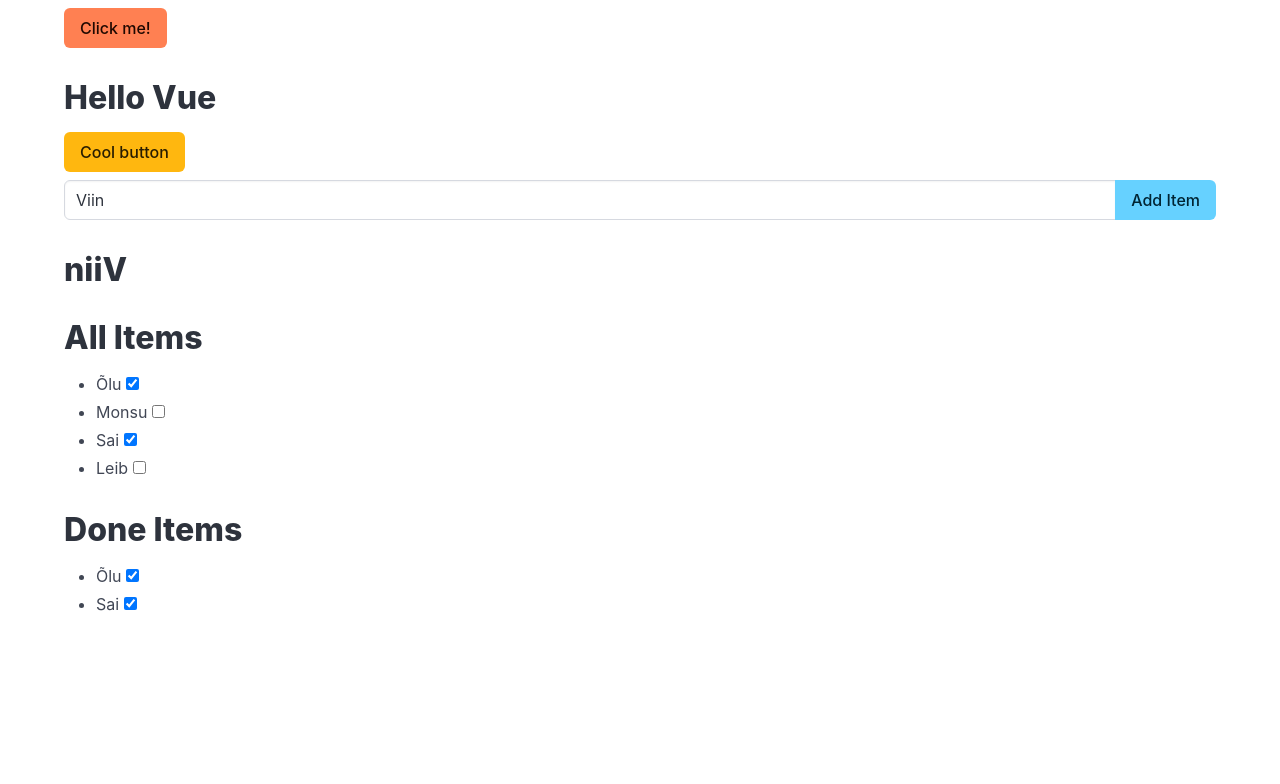
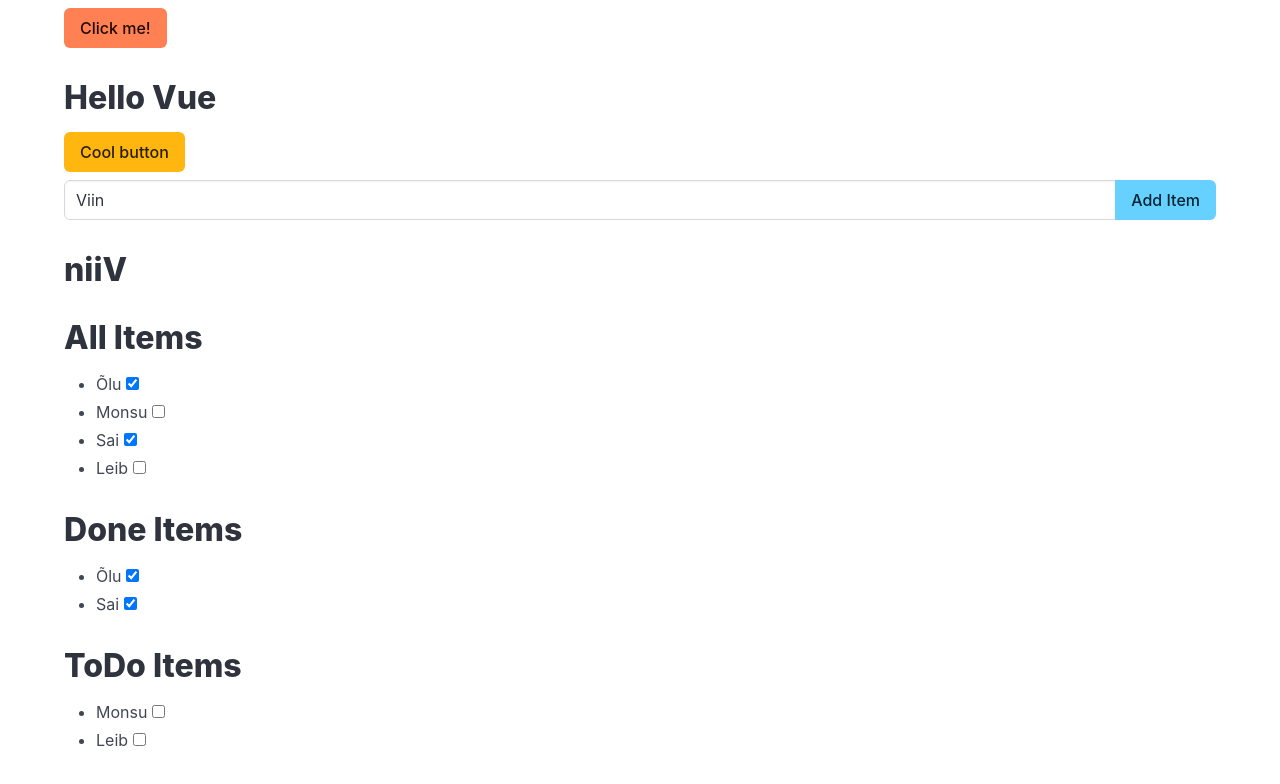
Before and after one commit to Kasparsu/vm24learnjs, a Vue app: page / in a window 1280 px wide. Shown: the top 784 px of the page. Built offline with nearby package versions, Linux system fonts and the light colour scheme.

Commit message:
Finish todo

```diff
--- a/src/App.vue
+++ b/src/App.vue
@@ -1,5 +1,6 @@
 <script setup>
 import { computed, ref } from 'vue';
+import ItemList from './ItemList.vue';
 
 let message = ref('Hello Vue');
 let isDanger = ref(false);
@@ -20,6 +21,7 @@
 }
 
 let doneItems = computed(() => items.value.filter(item => item.isDone));
+let toDoItems = computed(() => items.value.filter(item => !item.isDone));
 
 </script>
 
@@ -44,23 +46,9 @@
             </div>
             <h1>{{ newItem.split('').reverse().join('') }}</h1>
 
-
-            <h1>All Items</h1>
-            <ul>
-                <li v-for="item in items">
-                    {{ item.name }}
-                    <input type="checkbox" v-model="item.isDone">
-                </li>
-            </ul>
-
-            <h1>Done Items</h1>
-            <ul>
-                <li v-for="item in doneItems">
-                    {{ item.name }}
-                    <input type="checkbox" v-model="item.isDone">
-                </li>
-            </ul>
-
+            <ItemList :items="items" title="All Items"></ItemList>
+            <ItemList :items="doneItems" title="Done Items"></ItemList>
+            <ItemList :items="toDoItems" title="ToDo Items"></ItemList>
         </div>
     </div>
 </template>
--- /dev/null
+++ b/src/ItemList.vue
@@ -0,0 +1,12 @@
+<script setup>
+defineProps(['items', 'title']);
+</script>
+<template>
+    <h1>{{ title }}</h1>
+    <ul>
+        <li v-for="item in items" :key="item.id">
+            {{ item.name }}
+            <input type="checkbox" v-model="item.isDone">
+        </li>
+    </ul>
+</template>
```
